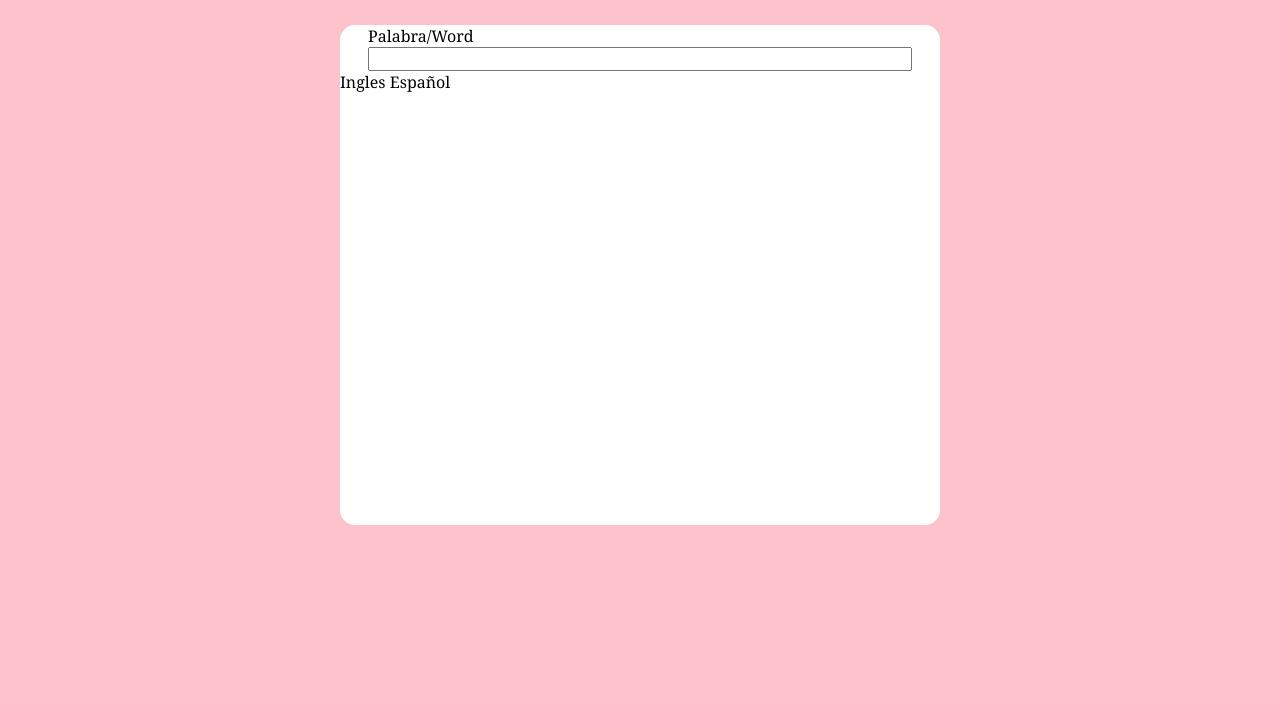
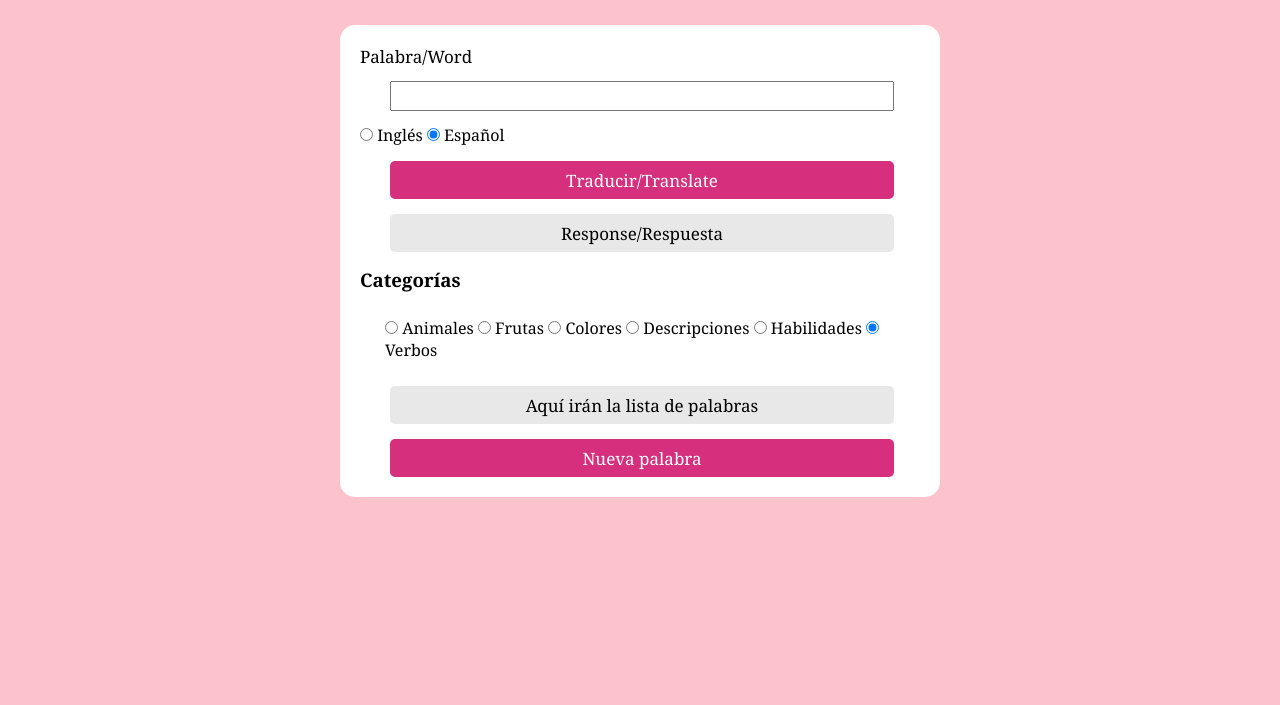
Before and after one commit to anamaria-romero/Dictionary, a plain HTML site: page index.html in a window 1280 px wide. Shown: the part 95-800 px from the top of the page. Drawn offline with Linux system fonts and the light colour scheme.

Commit message:
Guardado 2

```diff
--- a/index.html
+++ b/index.html
@@ -6,15 +6,41 @@
     <title>DICTIONARY</title>
     <link rel="stylesheet" href="styles.css">
 </head>
-<header>
-    <h1>TRADUCTOR</h1>
-</header>
 <body>
-<div class="container">
-    <label class="word" for="palabra">Palabra/Word</label><br>
-    <input class="word" type="text"><br>
-    <label for="Ingles">Ingles</label>
-    <label for="Español">Español</label>
-</div>
+    <header>
+        <h1>Traductor</h1>
+    </header>
+    <div class="container">
+        <form id="translator-form">
+            <label class="word-input" for="word-input">Palabra/Word</label><br>
+            <input class="word-area" type="text" id="word-input"  required><br>
+
+            <div class="language-options">
+                <label>
+                    <input type="radio" name="language" value="english"> Inglés
+                </label>
+                <label>
+                    <input type="radio" name="language" value="spanish" checked> Español
+                </label>
+            </div>
+            <button class="translate-btn" type="button" id="translate-btn">Traducir/Translate</button>
+        </form>
+        <div class="response-area" id="response-area">Response/Respuesta</div>
+
+        <h3 class="categories-title">Categorías</h3>
+        <div class="categories">
+            <label><input type="radio" name="category" value="animals"> Animales</label>
+            <label><input type="radio" name="category" value="fruits"> Frutas</label>
+            <label><input type="radio" name="category" value="colors"> Colores</label>
+            <label><input type="radio" name="category" value="physical_descriptions"> Descripciones</label>
+            <label><input type="radio" name="category" value="skills"> Habilidades</label>
+            <label><input type="radio" name="category" value="verbs" checked> Verbos</label>
+        </div>
+
+        <div class="words-area" id="words-area">Aquí irán la lista de palabras</div>
+        <button class="new-word-btn" id="new-word-btn">Nueva palabra</button>
+    </div>
+
+    <script src="script.js" type="module"></script>
 </body>
 </html>
--- a/styles.css
+++ b/styles.css
@@ -1,30 +1,102 @@
-*{
+* {
     margin: 0;
     padding: 0;
+    box-sizing: border-box;
     font-family: Cambria, Cochin, Georgia, Times, 'Times New Roman', serif;
 }
-header{
+
+body {
+    background-color: rgb(252, 195, 205);
+    display: flex;
+    flex-direction: column;
+    align-items: center;
+}
+
+header {
     background-color: rgb(214, 47, 125);
     color: white;
     height: 90px;
+    width: 100%;
     display: flex;
     justify-content: center;
     align-items: center;
     font-size: 25px;
 }
-body{
-    background-color: rgb(252, 195, 205);
-}
-.container{
+
+.container {
     border-radius: 15px;
     background-color: white;
-    height: 500px;
+    height: auto;
     width: 600px;
-    margin: 0 auto;
     margin-top: 30px;
+    padding: 20px;
 }
-.word{
+
+.word-input{
+    font-size: 17px;
+}
+.word-area{
     width: 90%;
-    height: 20px;
-    margin-left: 28px;
+    height: 30px;
+    margin: 13px;
+    margin-left: 30px;
 }
+
+.translate-btn {
+    color: white;
+    background-color: rgb(214, 47, 125);
+    width: 90%;
+    height: 38px;
+    border-radius: 5px;
+    border: none;
+    cursor: pointer;
+    margin-left: 30px;
+    margin-top: 15px;
+    font-size: 17px;
+}
+
+.response-area{
+    width: 90%;
+    height: 38px;
+    margin-left: 30px;
+    margin-top: 15px;
+    background-color: rgb(233, 232, 232);
+    border-radius: 5px;
+    display: flex;
+    justify-content: center;
+    align-items: center;
+    font-size: 17px;
+}
+
+.categories-title{
+    margin-top: 15px;
+}
+
+.categories{
+    margin: 25px;
+}
+.words-area{
+    width: 90%;
+    height: 38px;
+    margin-left: 30px;
+    margin-top: 15px;
+    background-color: rgb(233, 232, 232);
+    border-radius: 5px;
+    display: flex;
+    justify-content: center;
+    align-items: center;
+    font-size: 17px;
+}
+
+.new-word-btn {
+    color: white;
+    background-color: rgb(214, 47, 125);
+    width: 90%;
+    height: 38px;
+    border-radius: 5px;
+    border: none;
+    cursor: pointer;
+    margin-left: 30px;
+    margin-top: 15px;
+    font-size: 17px;
+}
```
Also changed, not shown: app.js (+31 -36 lines).
